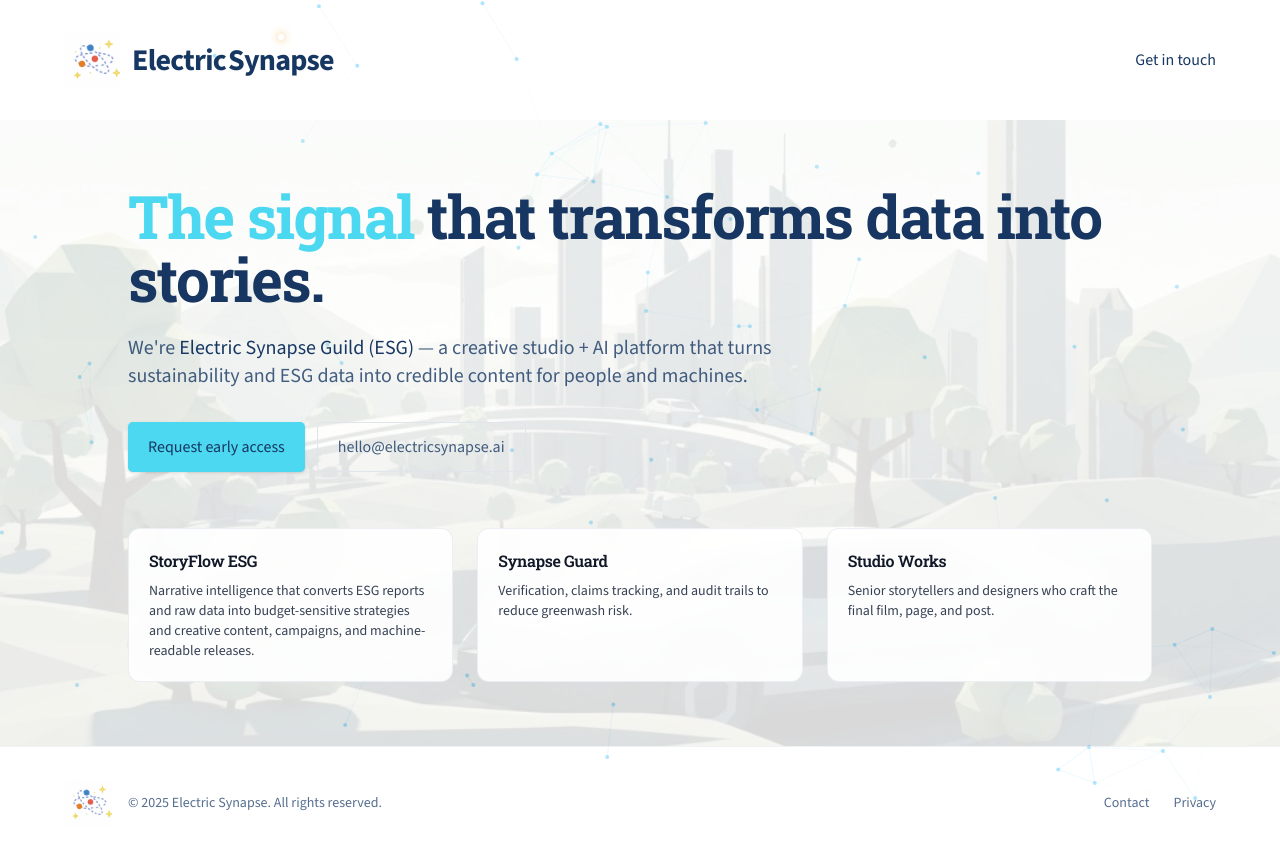
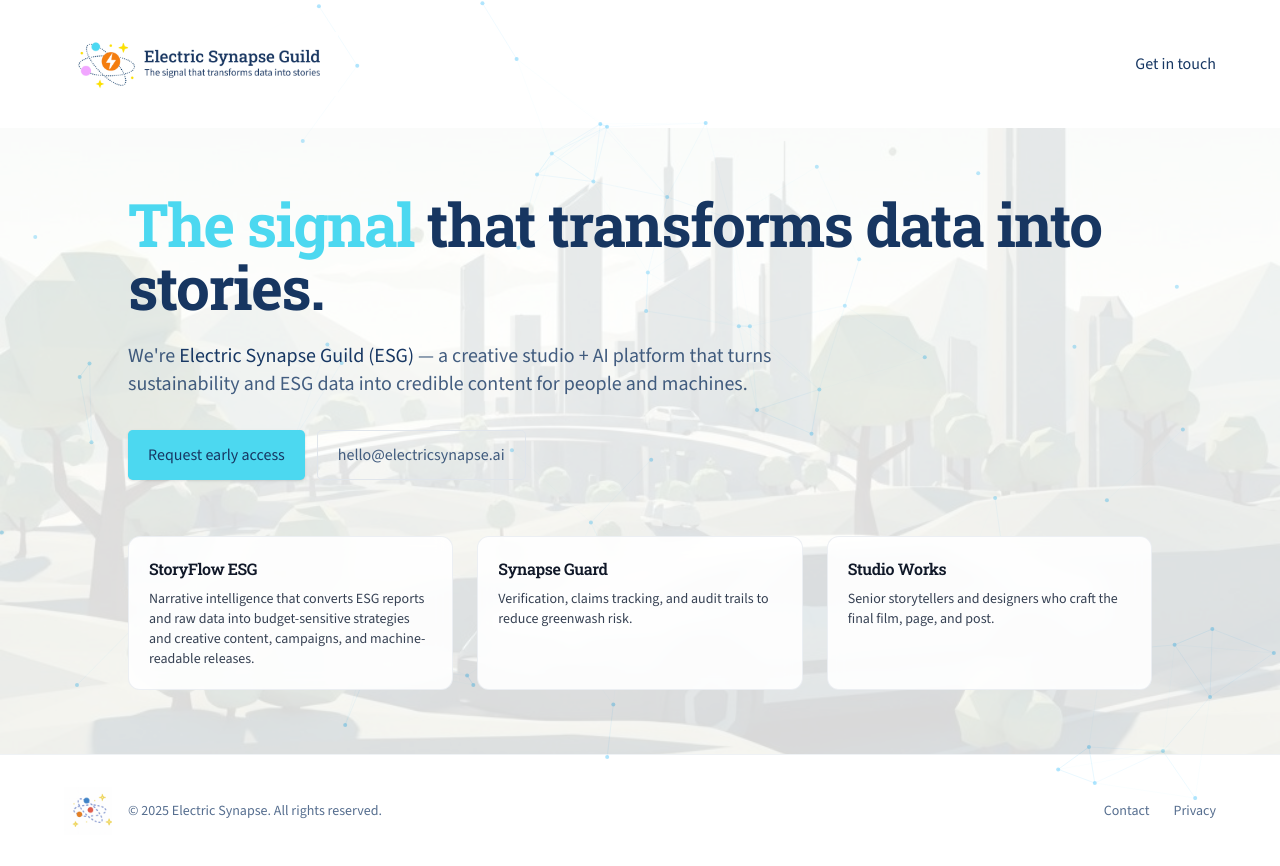
Before and after one commit to codyjlandstrom/electricsynapse-landing, a Next.js app: page / in a window 1280 px wide. Built offline with nearby package versions, Linux system fonts and the light colour scheme.

Commit message:
feat: update logo to v2 design
Co-Authored-By: Claude Opus 4.6 <noreply@anthropic.com>

```diff
--- a/components/logo.tsx
+++ b/components/logo.tsx
@@ -1,30 +1,13 @@
-import Image from "next/image"
+import { cn } from "@/lib/utils";
 
-export function Logo() {
+export function Logo({ className }: { className?: string }) {
   return (
-    <div className="relative inline-flex items-center gap-3">
-      <div className="relative w-12 h-12 md:w-14 md:h-14 bg-transparent">
-        <Image
-          src="/es-logo.png"
-          alt="Electric Synapse logo"
-          width={56}
-          height={56}
-          className="w-full h-full object-contain"
-          style={{ background: "transparent" }}
-        />
-      </div>
-      <div className="inline-flex items-center gap-0.5">
-        <span className="text-2xl md:text-3xl font-bold tracking-tight text-foreground">Electric</span>
-        <span className="relative text-2xl md:text-3xl font-bold tracking-tight text-foreground">
-          S
-          <span
-            className="absolute -top-2 left-1/2 -translate-x-1/2 w-1.5 h-1.5 rounded-full bg-signal synapse-pulse"
-            style={{ boxShadow: "0 0 8px oklch(0.78 0.14 75)" }}
-            aria-hidden="true"
-          />
-          ynapse
-        </span>
-      </div>
+    <div className={cn("relative flex items-center", className)}>
+      <img
+        src="/images/es-logo-v3.png"
+        alt="Electric Synapse Guild"
+        className="h-16 w-auto object-contain"
+      />
     </div>
-  )
+  );
 }
```
